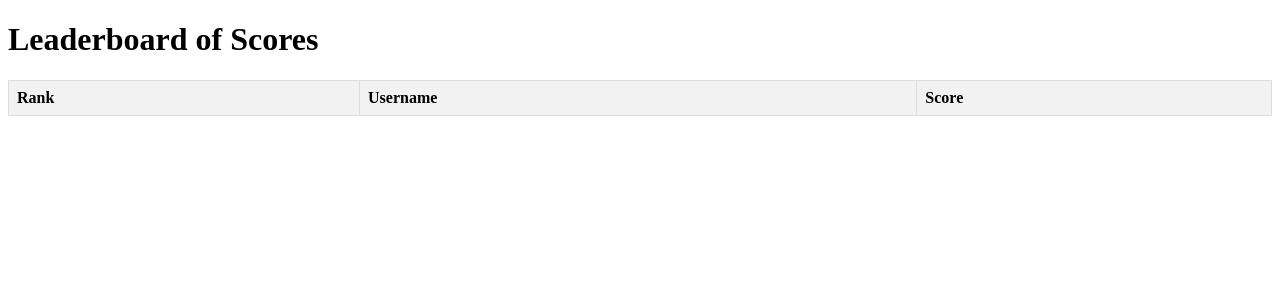
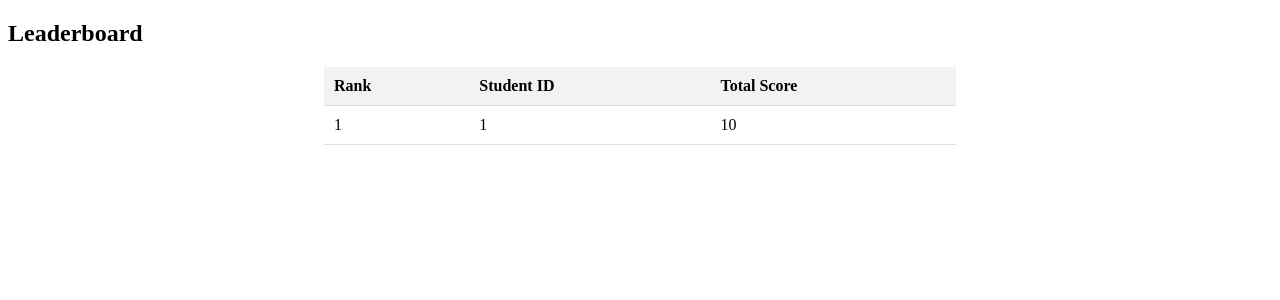
Before and after one commit to Owais-Saeed/TIP-G2, a PHP site: page /leaderboard.php in a window 1280 px wide. Shown: the top 300 px of the page. Run offline with PHP 8.4, Linux system fonts and the light colour scheme; tables that the repository leaves empty hold one stand-in row (values such as "Sample post"); lists and menus that the app fills with data are empty.

Commit message:
Update leaderboard.php

```diff
--- a/Instatute/demo files so far/leaderboard.php
+++ b/Instatute/demo files so far/leaderboard.php
@@ -1,19 +1,45 @@
+<?php
+// Connect to MySQL database
+$servername = "localhost";
+$username = "root"; // Your MySQL username
+$password = ""; // Your MySQL password
+$database = "tip"; // Your MySQL database name
+
+// Create connection
+$conn = new mysqli($servername, $username, $password, $database);
+
+// Check connection
+if ($conn->connect_error) {
+    die("Connection failed: " . $conn->connect_error);
+}
+
+// Build query to fetch leaderboard data
+$sql = "SELECT student_id, SUM(score) AS total_score
+        FROM attempts
+        GROUP BY student_id
+        ORDER BY total_score DESC
+        LIMIT 3"; // Limit to top 3 students
+
+$result = $conn->query($sql);
+
+// Close the database connection
+$conn->close();
+?>
+
 <!DOCTYPE html>
 <html lang="en">
 <head>
     <meta charset="UTF-8">
     <meta name="viewport" content="width=device-width, initial-scale=1.0">
     <title>Leaderboard</title>
-
     <style>
         table {
-            width: 100%;
+            width: 50%;
             border-collapse: collapse;
             margin: 20px auto;
         }
         th, td {
-            border: 1px solid #dddddd;
-            padding: 8px;
+            padding: 10px;
             text-align: left;
             border-bottom: 1px solid #ddd;
         }
@@ -21,77 +47,31 @@
             background-color: #f2f2f2;
         }
     </style>
-
 </head>
-
 <body>
-    <h1>Leaderboard of Scores</h1>
-
+    <h2>Leaderboard</h2>
     <table>
         <tr>
             <th>Rank</th>
-            <th>Username</th>
-            <th>Score</th>
+            <th>Student ID</th>
+            <th>Total Score</th>
         </tr>
-
-    <?php
-    // Include database connection
-    include 'dbconnect.php';
-
-    // Check if user ID is set in the URL
-    if (isset($_GET['user_id'])) {
-
-        // Get the user ID from the URL
-        $userID = $_GET['user_id'];
-
-        // Query to get the student ID associated with the user ID
-        $studentIDQuery = "SELECT student_id
-                           FROM students
-                           WHERE user_id = $userID";
-        $studentIDResult = $conn->query($studentIDQuery);
-
-        if ($studentIDResult->num_rows > 0) {
-            $studentIDRow = $studentIDResult->fetch_assoc();
-            $studentID = $studentIDRow['student_id'];
+        <?php
+        if ($result->num_rows > 0) {
+            $rank = 1;
+            // Output data of each row
+            while($row = $result->fetch_assoc()) {
+                echo "<tr>";
+                echo "<td>" . $rank . "</td>";
+                echo "<td>" . $row["student_id"] . "</td>";
+                echo "<td>" . $row["total_score"] . "</td>";
+                echo "</tr>";
+                $rank++;
+            }
+        } else {
+            echo "<tr><td colspan='3'>No data available</td></tr>";
         }
-
-        // Build query to fetch rows in descending order of student score
-        $orderQuery = "SELECT student_id,
-                       score FROM attempts,
-                       ORDER BY score DESC";
-
-        // Execute the query
-        $result = $conn->query($orderQuery);
-
-        // Ranking order
-        $ranking = 1;
-
-        // Fetch rows from the database
-        if ($result->num_rows > 0) {
-            echo "<h2>Leaderboard</h2>";
-            echo "<table>";
-            echo "<thead><tr><th>Rank</th><th>userID</th><th>Score</th></tr></thead>";
-            echo "<tbody>";
-
-        // Output data of each row
-        while ($row = $result->fetch_assoc()) {
-            echo "<tr>";
-            echo "<td>{$ranking}</td>";
-            echo "<td>{$row['user_id']}</td>";
-            echo "<td>{$row['score']}</td>";
-            echo "</tr>";
-            $ranking++;
-        }
-
-        echo "</tbody>";
-        echo "</table>";
-    } else {
-        echo "No leaderboard data available.";
-    }
-
-    // Close the database connection
-    $conn->close();
-    }
-
-?>
+        ?>
+    </table>
 </body>
+</html>
```
